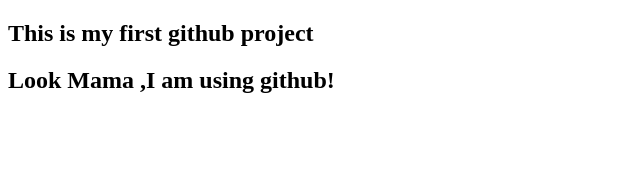
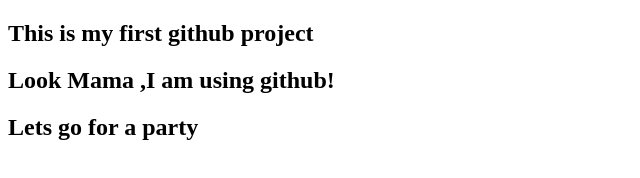
Before and after one commit to Ashik03074/my-first-web1, a plain HTML site: page index.html in a window 1280 px wide. Shown: the whole page, without its empty margins (0-640 px from the left). Drawn offline with Linux system fonts and the light colour scheme.

Commit message:
added another  header

```diff
--- a/index.html
+++ b/index.html
@@ -8,5 +8,6 @@
 <body>
     <h2>This is my first github project</h2>
     <h2>Look Mama ,I am using github!</h2>
+    <h2>Lets go for a party</h2>
 </body>
 </html>
```
